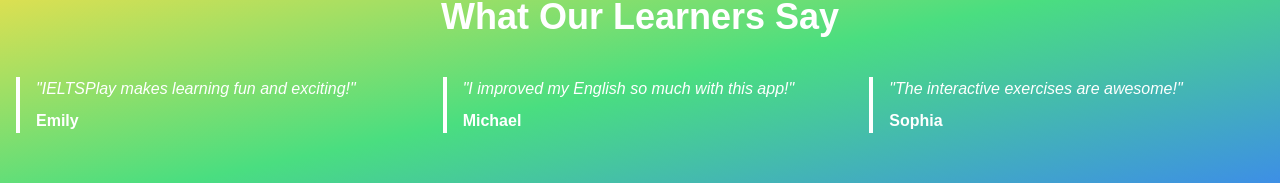
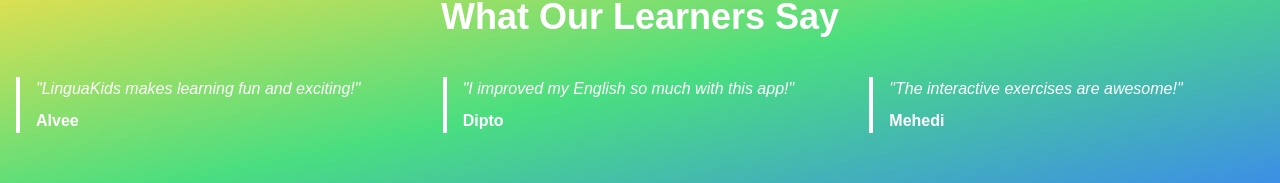
Before and after one commit to HasibNirjhar07/lingua-kids, a Next.js app in the folder client/: page / in a window 1280 px wide. Shown: the part 967-1150 px from the top of the page. Built offline with nearby package versions, Linux system fonts and the light colour scheme; what @nextui-org/react would draw is missing.

Commit message:
Enhanced Landing Page

```diff
--- a/client/pages/index.js
+++ b/client/pages/index.js
@@ -17,9 +17,9 @@
 ];
 
 const testimonials = [
-  { name: "Emily", feedback: "IELTSPlay makes learning fun and exciting!" },
-  { name: "Michael", feedback: "I improved my English so much with this app!" },
-  { name: "Sophia", feedback: "The interactive exercises are awesome!" },
+  { name: "Alvee", feedback: "LinguaKids makes learning fun and exciting!" },
+  { name: "Dipto", feedback: "I improved my English so much with this app!" },
+  { name: "Mehedi", feedback: "The interactive exercises are awesome!" },
 ];
 
 export default function WelcomeBackPage() {
```
